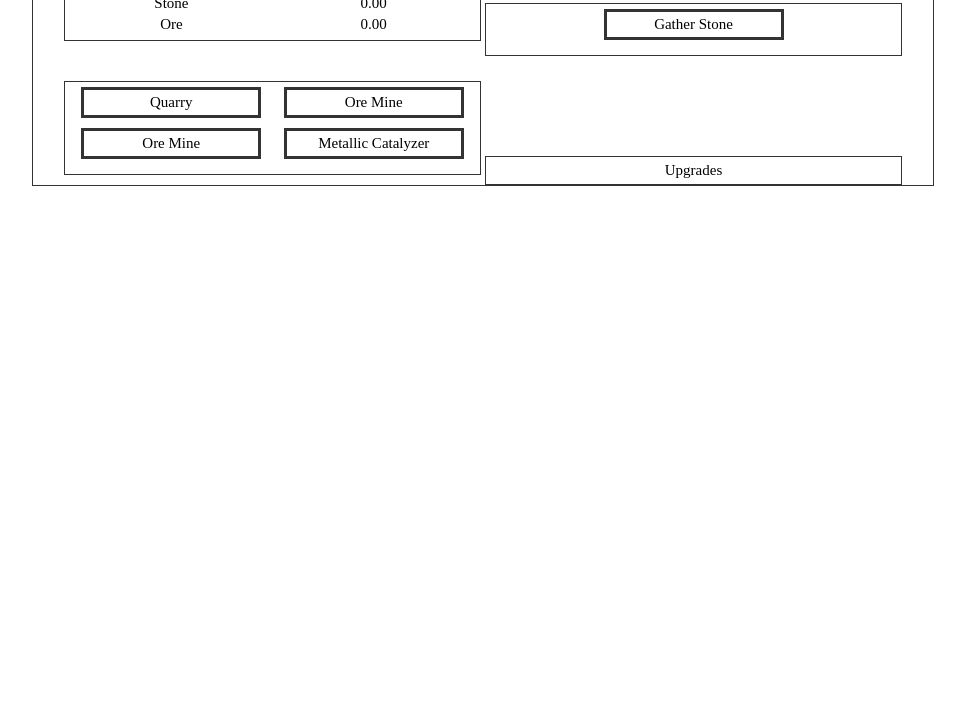
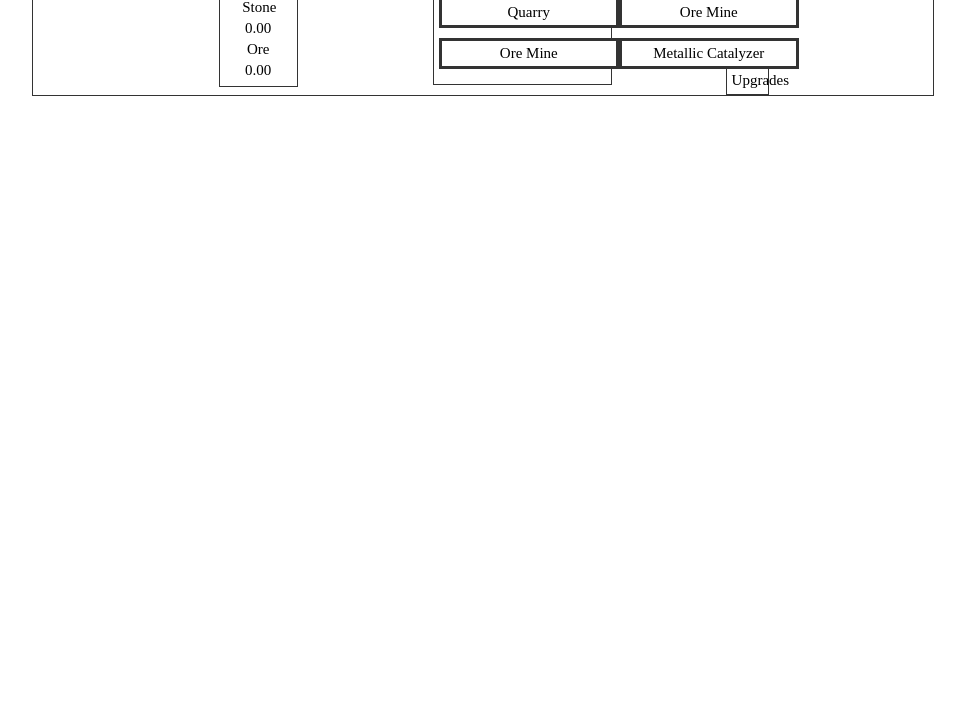
Before and after one commit to DrGenghis/drgenghis.github.io, a plain HTML site: page index.html in a window 1280 px wide. Shown: the part 97-800 px from the top of the page, without its empty margins (157-1122 px from the left). Drawn offline with Linux system fonts and the light colour scheme.

Commit message:
Layout WIP

```diff
--- a/css/Incremental.css
+++ b/css/Incremental.css
@@ -51,6 +51,14 @@
 	padding: 5px;
 }
 
+.column {
+    min-height: 100%;
+    height: 100%;
+
+    display: inline-block;
+    margin-top: 4px;
+}
+
 .building-block {
 	font-size: 15px;
 	font-weight: normal;
--- a/index.html
+++ b/index.html
@@ -18,6 +18,7 @@
 				</div>
 			</div>
 			<div id="content">
+				<div id="left-column" class="column" style="vertical-align: top; font-size: 16px;">
 					<div id="stats" class="block">
 						<div class="label">
 							Stone
@@ -32,9 +33,11 @@
 							0
 						</div>
 					</div>
-				<div id="clickables" class="block">
+				</div>
+				<!--<div id="clickables" class="block">
 					<input type="button" value="Gather Stone" onclick="GatherStone();" class="button">
-				</div>
+				</div>-->
+				<div id="middle-column" class="column">
 					<div id="buildings" class="block">
 						<table cellpadding="0" cellspacing="0" style="width: 100%">
 							<tr>
@@ -71,7 +74,10 @@
 							</tr>
 						</table>
 					</div>
+				</div>
+				<div id="right-column" class="column">
 					<div id="upgrades" class="block">Upgrades</div>
+				</div>
 			</div>
 		</div>
 	</body>
```
Lines whose indentation alone changed are shown as unchanged.
